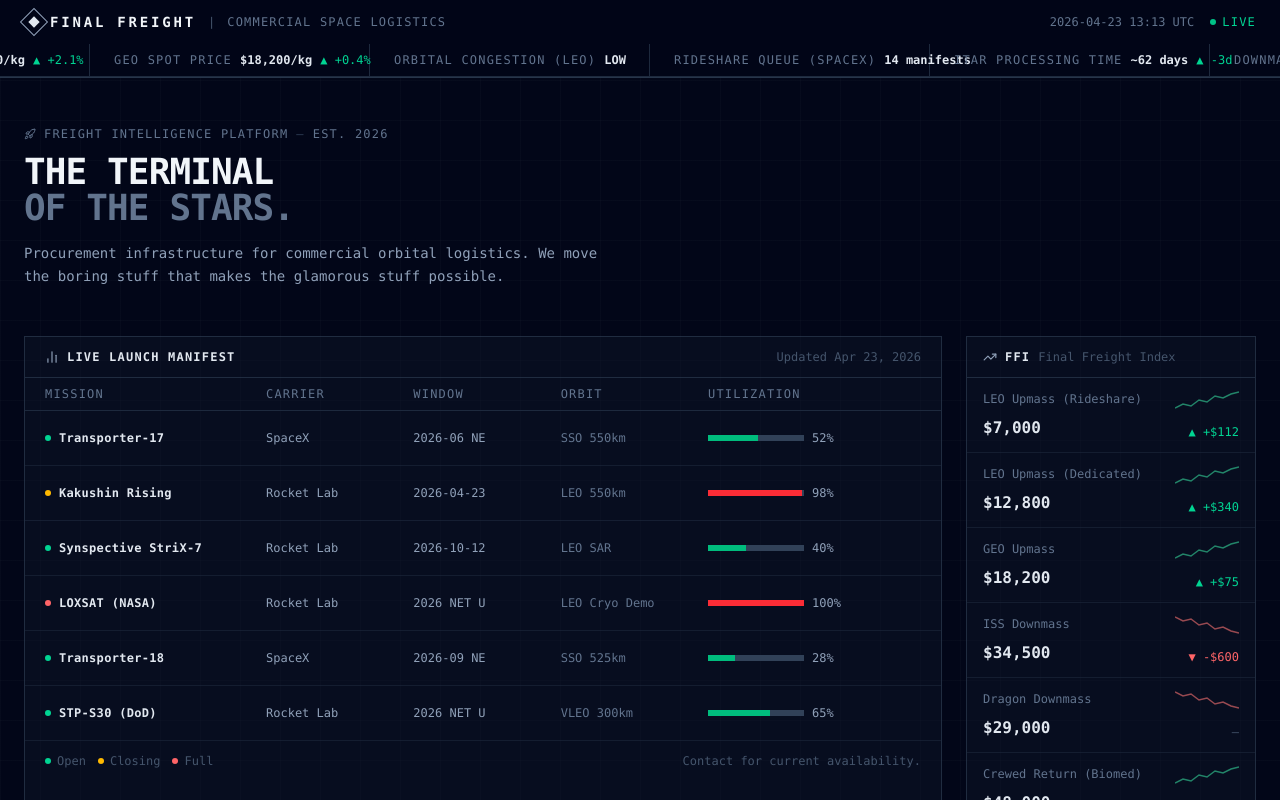
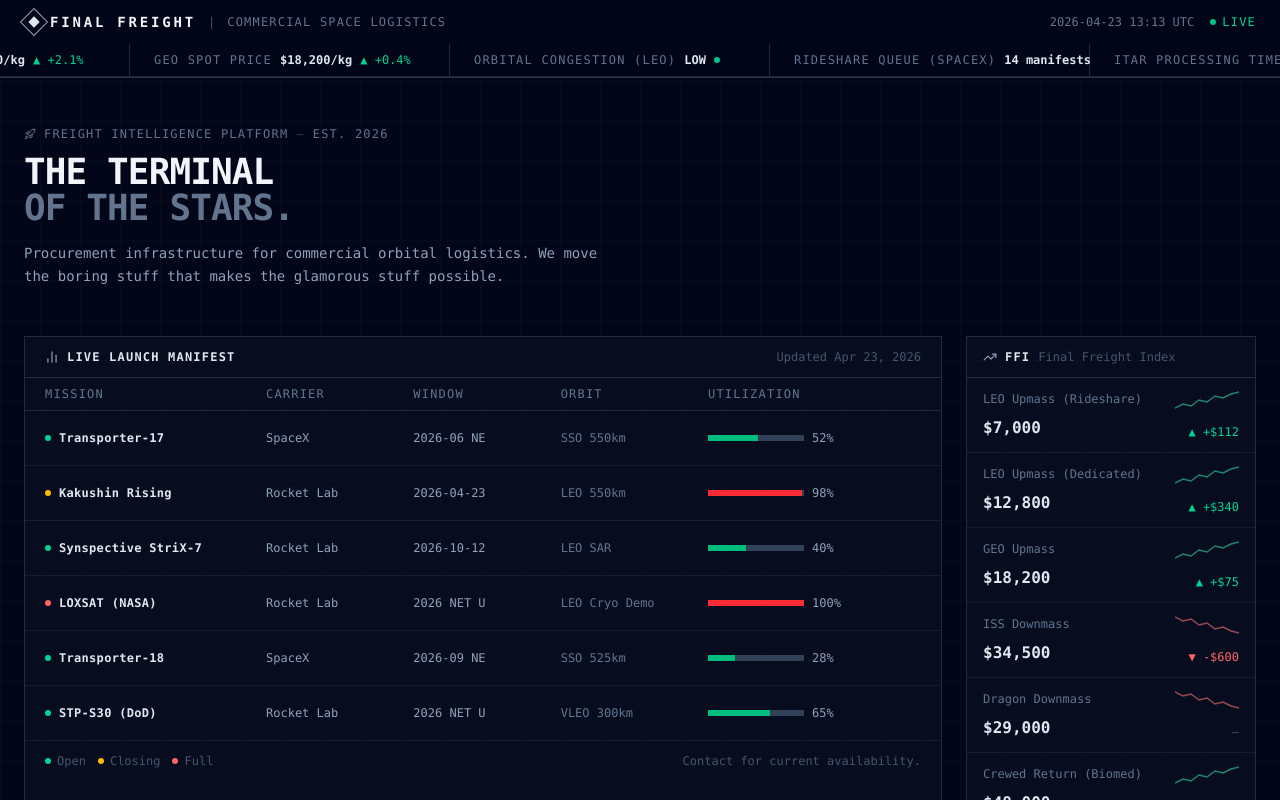
Before and after one commit to yourverybestbro/FinalFreight, a React (Vite) app: page / in a window 1280 px wide. Shown: the top 800 px of the page. Built offline with nearby package versions, Linux system fonts and the light colour scheme.

Commit message:
increase ticker item width

```diff
--- a/src/App.jsx
+++ b/src/App.jsx
@@ -50,7 +50,7 @@
 
 function Ticker() {
   const [pos, setPos] = useState(0);
-  const itemW = 280;
+  const itemW = 320;
   const totalW = TICK_ITEMS.length * itemW;
 
   useEffect(() => {
```
